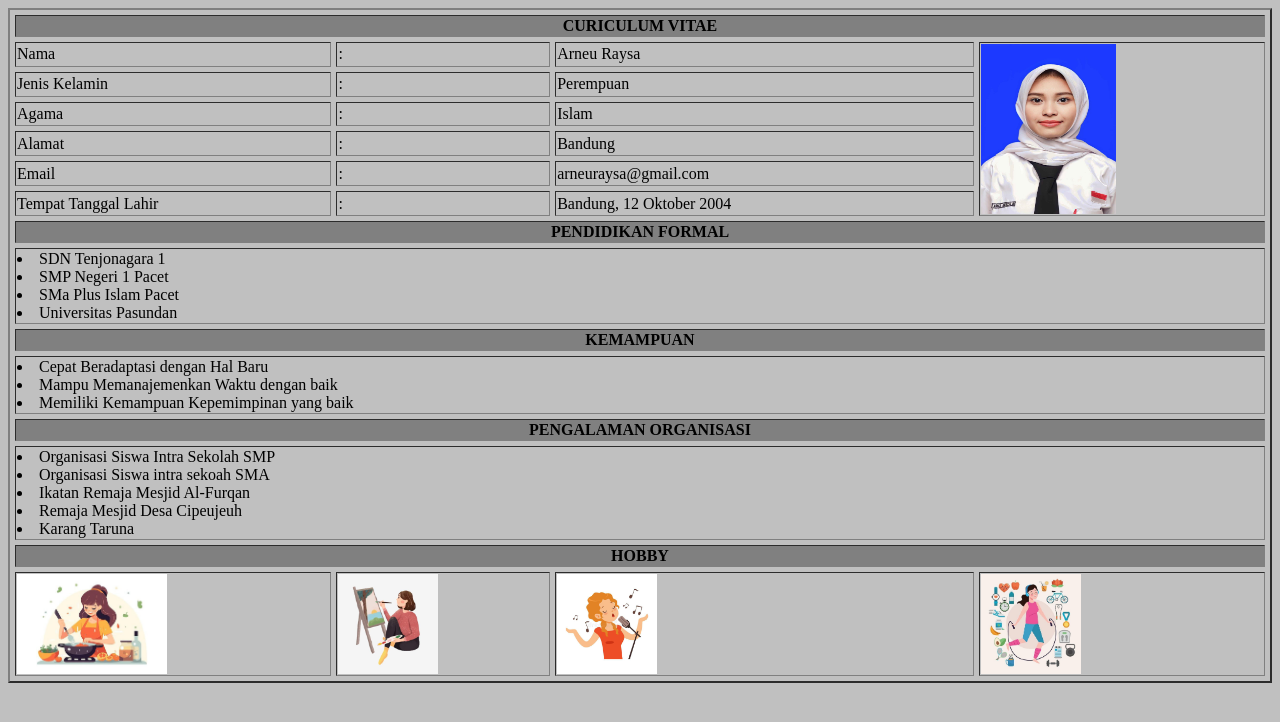
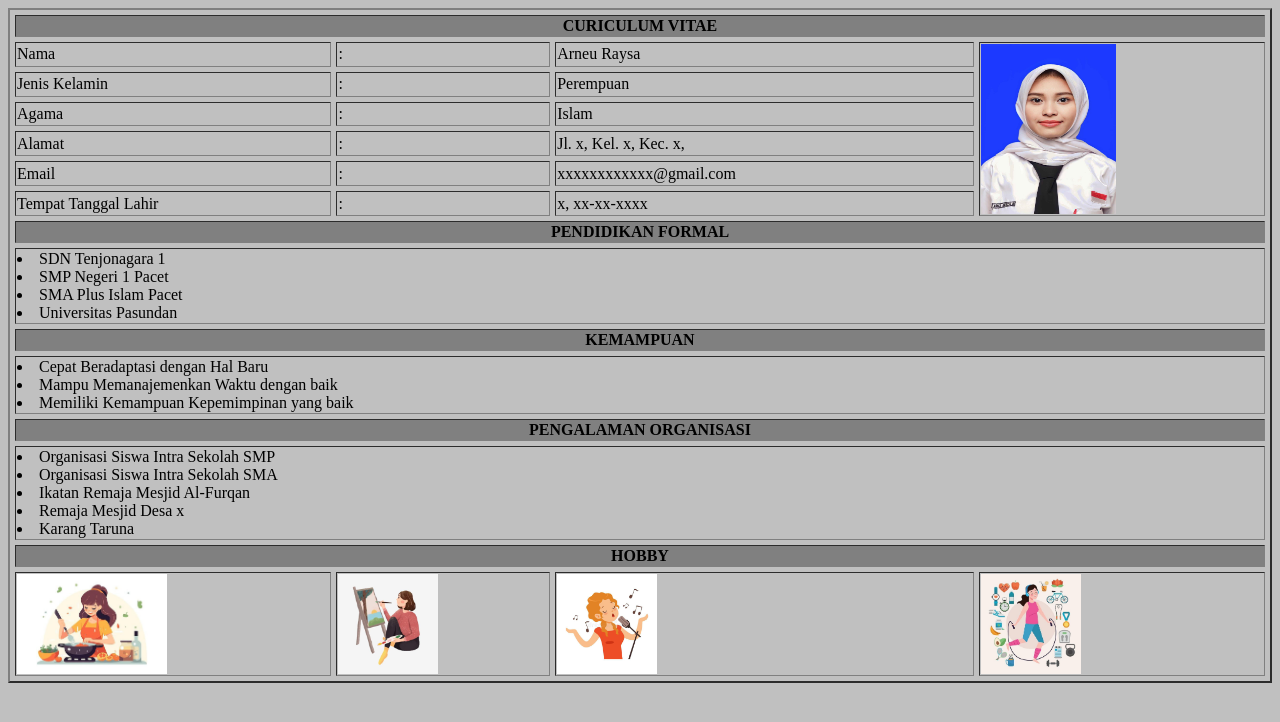
Before and after one commit to arneuraysa/itw2024_243040089, a plain HTML site: page latihan/latihan2/T2243040089.html in a window 1280 px wide. Drawn offline with Linux system fonts and the light colour scheme.

Commit message:
Memperbaiki Informasi Pribadi

```diff
--- a/latihan/latihan2/T2243040089.html
+++ b/latihan/latihan2/T2243040089.html
@@ -27,17 +27,17 @@
         <tr>
             <td colspan="2" width="100">Alamat</td>
             <td colspan="2" width="50">:</td>
-            <td colspan="2" width="200">Bandung</td>
+            <td colspan="2" width="200">Jl. x, Kel. x, Kec. x,</td>
         </tr>
         <tr>
             <td colspan="2" width="100">Email</td>
             <td colspan="2" width="50">:</td>
-            <td colspan="2" width="200">arneuraysa@gmail.com</td>
+            <td colspan="2" width="200">xxxxxxxxxxxx@gmail.com</td>
         </tr>
         <tr>
             <td colspan="2" width="100">Tempat Tanggal Lahir</td>
             <td colspan="2" width="50">:</td>
-            <td colspan="2" width="200">Bandung, 12 Oktober 2004</td>
+            <td colspan="2" width="200">x, xx-xx-xxxx</td>
         </tr>
         </tbody>
         <thead>
@@ -50,7 +50,7 @@
             <td colspan="8" rowspan="4" width="100">
                 <li>SDN Tenjonagara 1</li>
                 <li>SMP Negeri 1 Pacet</li>
-                <li>SMa Plus Islam Pacet</li>
+                <li>SMA Plus Islam Pacet</li>
                 <li>Universitas Pasundan</li>
             </td>
         </tr>
@@ -74,9 +74,9 @@
                 <tr>
                     <td colspan="8" rowspan="4" width="100">
                         <li>Organisasi Siswa Intra Sekolah SMP</li>
-                        <li>Organisasi Siswa intra sekoah SMA</li>
+                        <li>Organisasi Siswa Intra Sekolah SMA</li>
                         <li>Ikatan Remaja Mesjid Al-Furqan</li>
-                        <li>Remaja Mesjid Desa Cipeujeuh</li>
+                        <li>Remaja Mesjid Desa x</li>
                         <li>Karang Taruna</li>
                     </td>
                 </tr>
```
